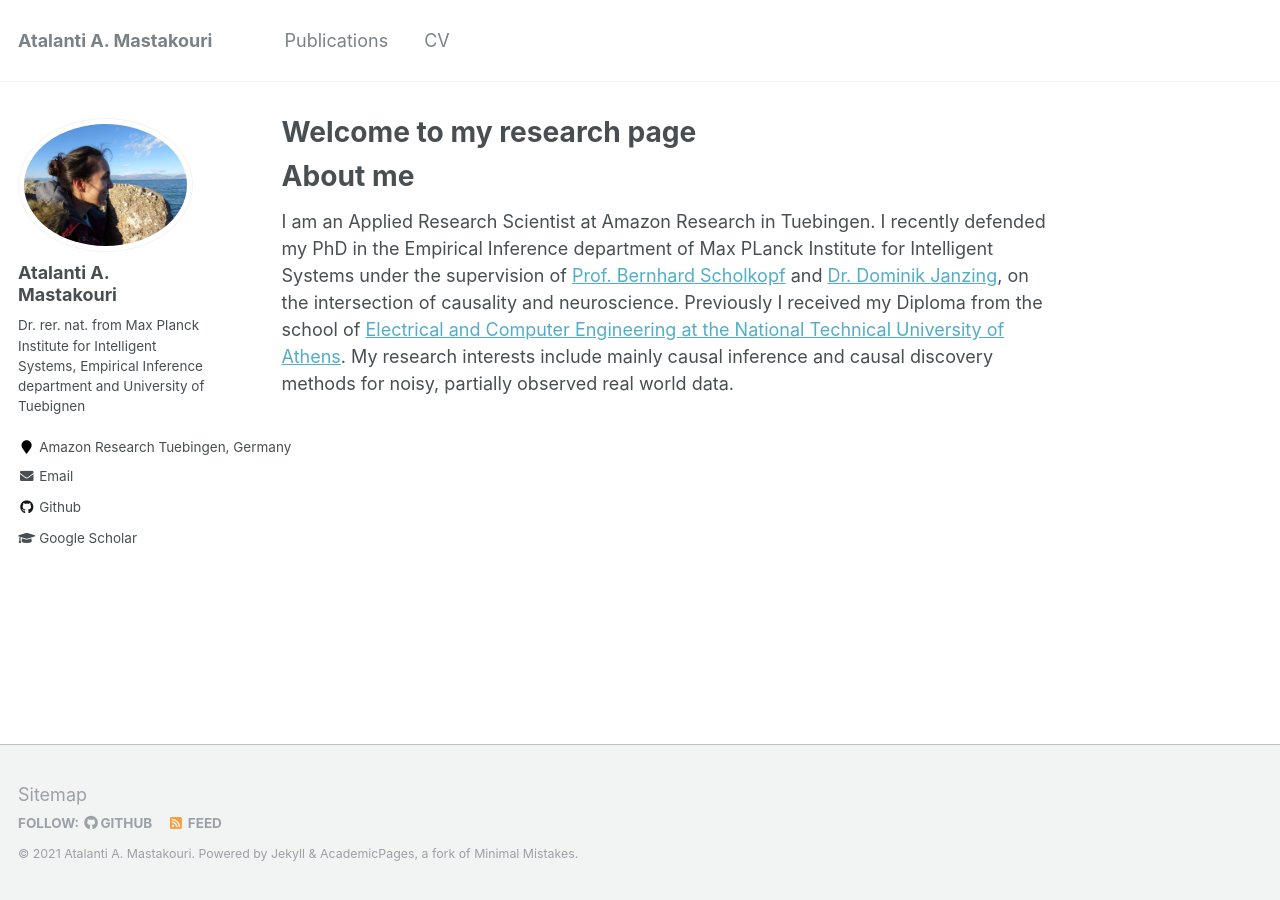
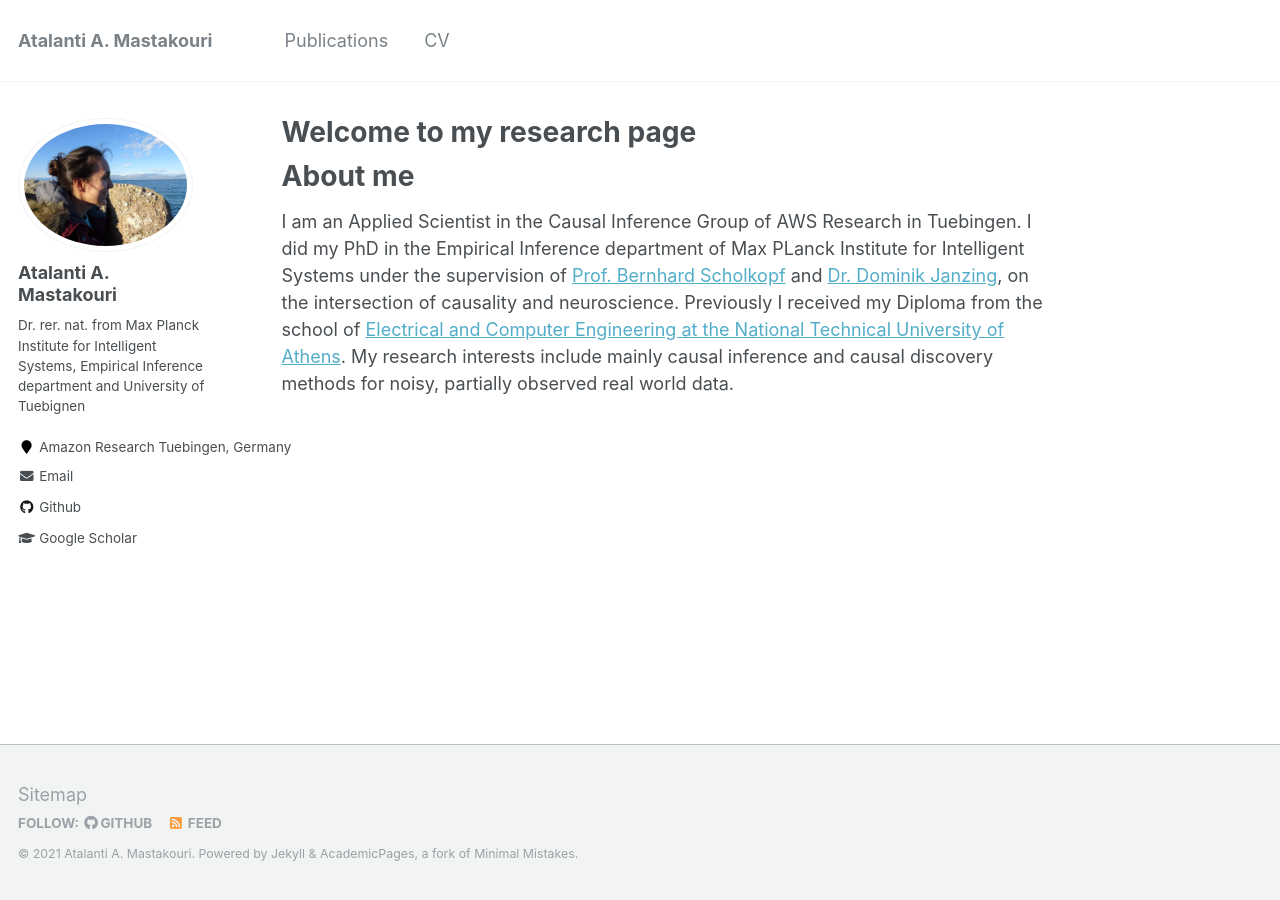
Before and after one commit to atalanti/atalanti.github.io, a Jekyll site: the page built from _pages/about.md, in a window 1280 px wide. Built offline with Jekyll 4.4.1, drawn with Linux system fonts in a browser that asks for light colours.

Commit message:
Update about.md

```diff
--- a/_pages/about.md
+++ b/_pages/about.md
@@ -10,4 +10,4 @@ redirect_from:
 
 About me
 ======
-I am an Applied Research Scientist at Amazon Research in Tuebingen. I recently defended my PhD in the Empirical Inference department of Max PLanck Institute for Intelligent Systems under the supervision of [Prof. Bernhard Scholkopf](https://www.is.mpg.de/~bs) and [Dr. Dominik Janzing](https://www.is.mpg.de/~janzing), on the intersection of causality and neuroscience. Previously I received my Diploma from the school of [Electrical and Computer Engineering at the National Technical University of Athens](https://www.ece.ntua.gr/en). My research interests include mainly causal inference and causal discovery methods for noisy, partially observed real world data.
+I am an Applied Scientist in the Causal Inference Group of AWS Research in Tuebingen. I did my PhD in the Empirical Inference department of Max PLanck Institute for Intelligent Systems under the supervision of [Prof. Bernhard Scholkopf](https://www.is.mpg.de/~bs) and [Dr. Dominik Janzing](https://www.is.mpg.de/~janzing), on the intersection of causality and neuroscience. Previously I received my Diploma from the school of [Electrical and Computer Engineering at the National Technical University of Athens](https://www.ece.ntua.gr/en). My research interests include mainly causal inference and causal discovery methods for noisy, partially observed real world data.
```
